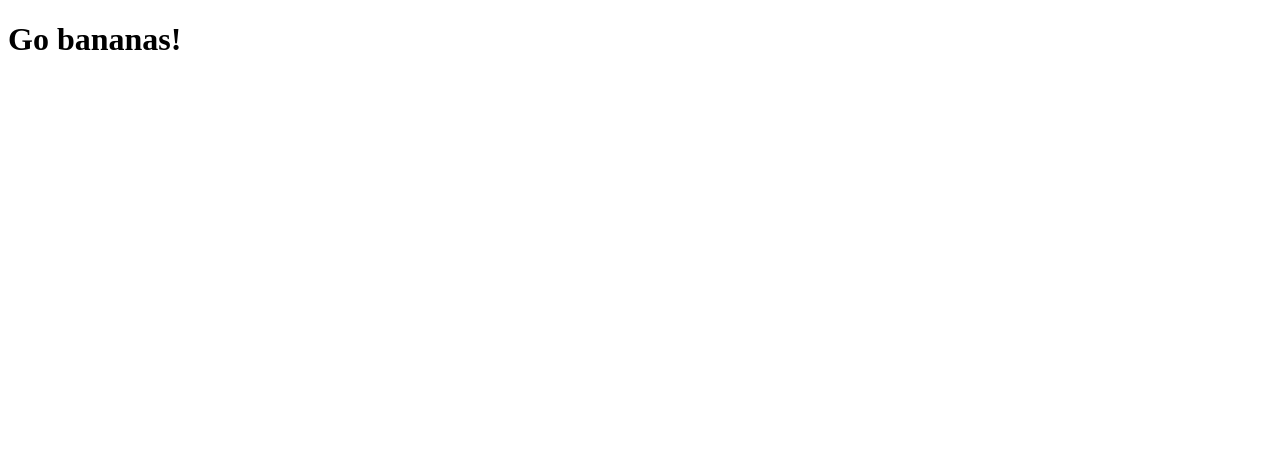
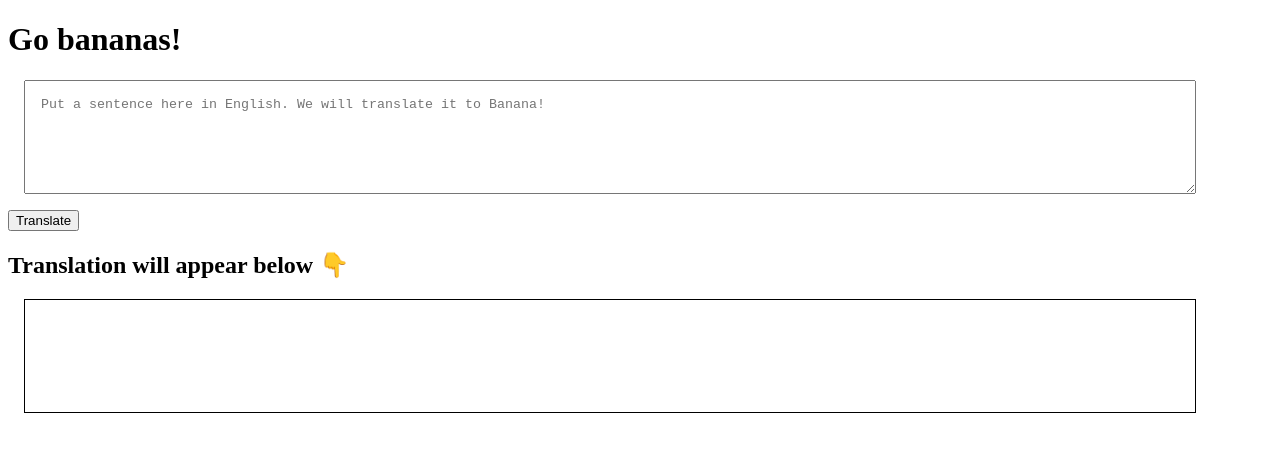
Before and after one commit to amulyaparab/neogcamp-banana-speak, a plain HTML site: page index.html in a window 1280 px wide. Drawn offline with Linux system fonts and the light colour scheme.

Commit message:
input changed to output done

```diff
--- /dev/null
+++ b/app.js
@@ -0,0 +1,10 @@
+var btnTranslate = document.querySelector("#btn-translate");
+var txtInput = document.querySelector("#txt-input");
+var outputDiv = document.querySelector("#output");
+
+function clickEventHandler() {
+  //   console.log("clicked!");
+  //   console.log("input", txtInput.value);
+  outputDiv.innerText = "banana: " + txtInput.value;
+}
+btnTranslate.addEventListener("click", clickEventHandler);
--- a/index.html
+++ b/index.html
@@ -5,8 +5,35 @@
     <meta http-equiv="X-UA-Compatible" content="IE=edge" />
     <meta name="viewport" content="width=device-width, initial-scale=1.0" />
     <title>Banana-speak</title>
+    <style>
+      textarea {
+        width: 90%;
+        display: block;
+        margin: 1rem;
+        padding: 1rem;
+        height: 10vh;
+      }
+
+      #output {
+        border: 1px solid black;
+        display: block;
+        width: 90%;
+        height: 10vh;
+        margin: 1rem;
+        padding: 1rem;
+      }
+    </style>
   </head>
   <body>
     <h1>Go bananas!</h1>
+    <textarea
+      placeholder="Put a sentence here in English. We will translate it to Banana!"
+      id="txt-input"
+    ></textarea>
+    <button id="btn-translate">Translate</button>
+
+    <h2>Translation will appear below 👇</h2>
+    <div id="output"></div>
+    <script src="app.js" type="text/javascript"></script>
   </body>
 </html>
```
